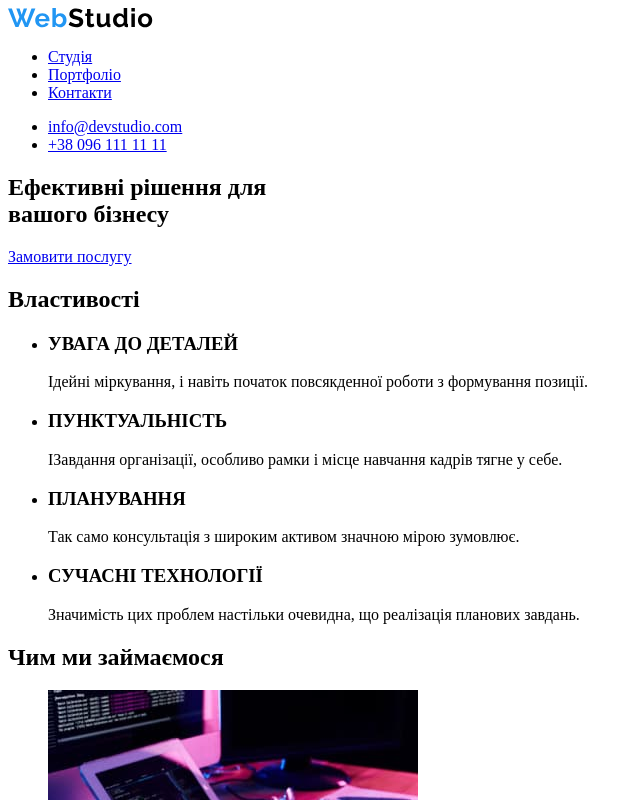
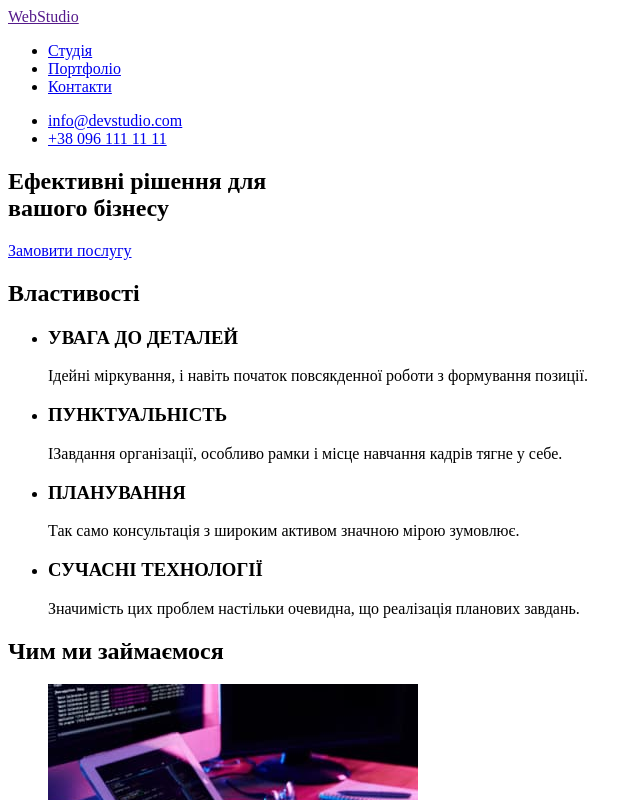
Before and after one commit to EvgNec/goit-markup-hw-02, a plain HTML site: page index.html in a window 1280 px wide. Shown: the top 800 px of the page, without its empty margins (0-640 px from the left). Drawn offline with Linux system fonts and the light colour scheme.

Commit message:
Update index.html

```diff
--- a/index.html
+++ b/index.html
@@ -1,5 +1,5 @@
 <!DOCTYPE html>
-<html lang="ua">
+<html lang="uk">
 
 <head>
     <meta charset="UTF-8">
@@ -11,19 +11,18 @@
 <body>
     <!--Верхня лінія-->
     <header>
+        <a href="">WebStudio</a>
         <nav>
-            <!-- <p>WebStudio</p> -->
-            <a href="/"><img src="./images/WebStudio.svg" alt="Логотип"></a>
             <ul>
                 <li><a href="#">Студія</a></li>
                 <li><a href="#">Портфоліо</a></li>
                 <li><a href="#">Контакти</a></li>
             </ul>
-            <ul>
-                <li><a href="mailto:info@devstudio.com">info@devstudio.com</a></li>
-                <li><a href="tel:+380961111111">+38 096 111 11 11</a></li>
-            </ul>
         </nav>
+        <ul>
+            <li><a href="mailto:info@devstudio.com">info@devstudio.com</a></li>
+            <li><a href="tel:+380961111111">+38 096 111 11 11</a></li>
+        </ul>
     </header>
     <!--Шапка-->
     <main>
@@ -99,7 +98,7 @@
     </main>
     <!--Підвал-->
     <footer>
-        <p>WebStudio</p>
+        <a href="">WebStudio</a>
         <address>
             <p>м. Київ, пр-т Лесі Українки, 26</p>
             <a href="mailto:info@devstudio.com">info@devstudio.com</a>
```
